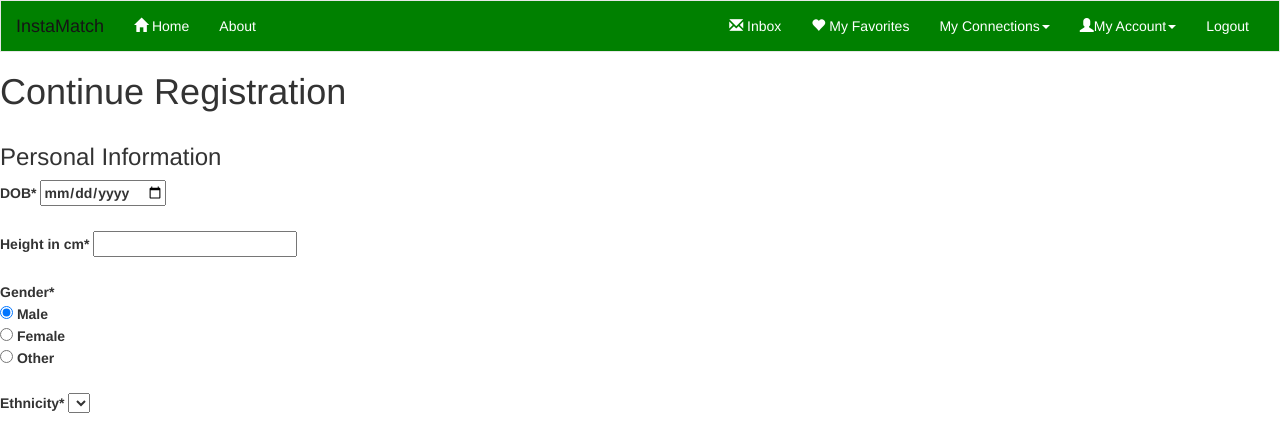
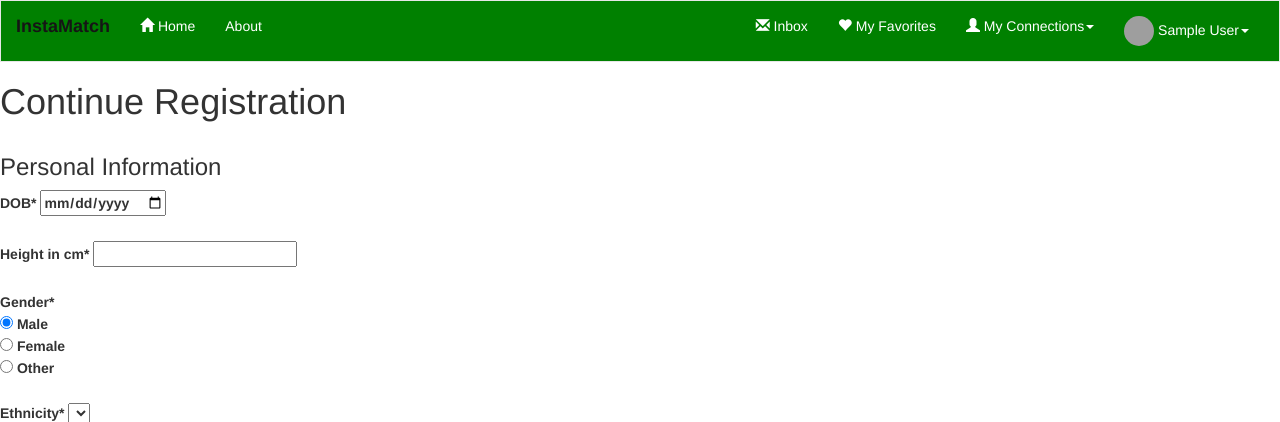
Before and after one commit to mansi135/InstaMatch, a Flask app: page /continue-register in a window 1280 px wide. Shown: the top 422 px of the page. Run offline with Flask 2, Linux system fonts and the light colour scheme; the visitor is signed in with stand-in values (Sample User, id 1); data comes from the database, SQL or seed files in the repository; data that the repository does not hold is empty; some libraries are stand-ins or nearby versions; grey boxes are pictures that could not be loaded.

Commit message:
added user pic on nav-bar

```diff
--- a/server.py
+++ b/server.py
@@ -364,6 +364,8 @@ def individual_home_page():
     session['new_responses'] = new_responses
     session['new_messages'] = new_messages
 
+    session['img'] = UPLOAD_FOLDER + g.current_user.pictures[0].picture_url
+
     my_age = calc_age(g.current_user.personal.dob)
     my_height = g.current_user.personal.height
     my_gender = g.current_user.personal.gender
@@ -456,6 +458,8 @@ def show_profile_page(user_id):
 
     contact_type = request.args.get('type')  # type is not needed if status is not pending
     status = request.args.get('status')
+
+    print status
 
     if user_id == g.user_id:
         status = 'self'
--- a/templates/base.html
+++ b/templates/base.html
@@ -36,7 +36,7 @@
                     <span class="icon-bar"></span>
                     <span class="icon-bar"></span>
                 </button>
-                <a class="navbar-brand" href="#">InstaMatch</a>
+                <a class="navbar-brand" href="#"><b>InstaMatch</b></a>
             </div>
             <div id="navbar" class="navbar-collapse collapse">
                 <ul class="nav navbar-nav">
@@ -51,10 +51,10 @@
                                           class="dropdown-toggle"
                                           data-toggle="dropdown"
                                           role="button"
-                                          aria-expanded="false">My Connections<span id="notification"></span><span class="caret"></span></a>
+                                          aria-expanded="false"><span class="glyphicon glyphicon-user"></span> My Connections<span id="notification"></span><span class="caret"></span></a>
                                           <ul class="dropdown-menu" role="menu">
-                                              <li><a href="/my-homepage/requests-sent" class="sent">Sent<span id="sent"></span></a></li>
-                                              <li><a href="/my-homepage/requests-received" class="received">Received<span id="received"></span></li>
+                                              <li><a href="/my-homepage/requests-sent" class="sent">Sent <span class="glyphicon glyphicon-circle-arrow-right"></span><span id="sent"></span></a></li>
+                                              <li><a href="/my-homepage/requests-received" class="received">Received <span class="glyphicon glyphicon-circle-arrow-left"></span><span id="received"></span></li>
                                               <li><a href="/my-homepage/requests-accepted" class="accepted">Requests Accepted</a></li>
                                           </ul>
                   </li>
@@ -62,13 +62,13 @@
                                           class="dropdown-toggle"
                                           data-toggle="dropdown"
                                           role="button"
-                                          aria-expanded="false"><span class="glyphicon glyphicon-user"></span>My Account<span class="caret"></span></a>
+                                          aria-expanded="false"> <img src="/{{ session['img'] }}" width="30px" height="30px" style="border-radius: 50%; margin-top: 0"> {{ session['fname'] }}<span class="caret"></span></a>
                                           <ul class="dropdown-menu" role="menu">
-                                              <li><a href="/users/{{ session['user_id'] }}">View Profile</a></li>
-                                              <li><a href="#">Edit Profile</a></li>
+                                              <li><a href="/users/{{ session['user_id'] }}"><span class="glyphicon glyphicon-user"></span> My Profile</a></li>
+                                              <li><a href="#"><span class="glyphicon glyphicon-cog"></span> Settings</a></li>
+                                              <li><a href="/logout">Logout</a></li>
                                           </ul>
                   </li>
-                  <li><a href="/logout">Logout</a></li>
                 </ul>
 
             </div>
```
